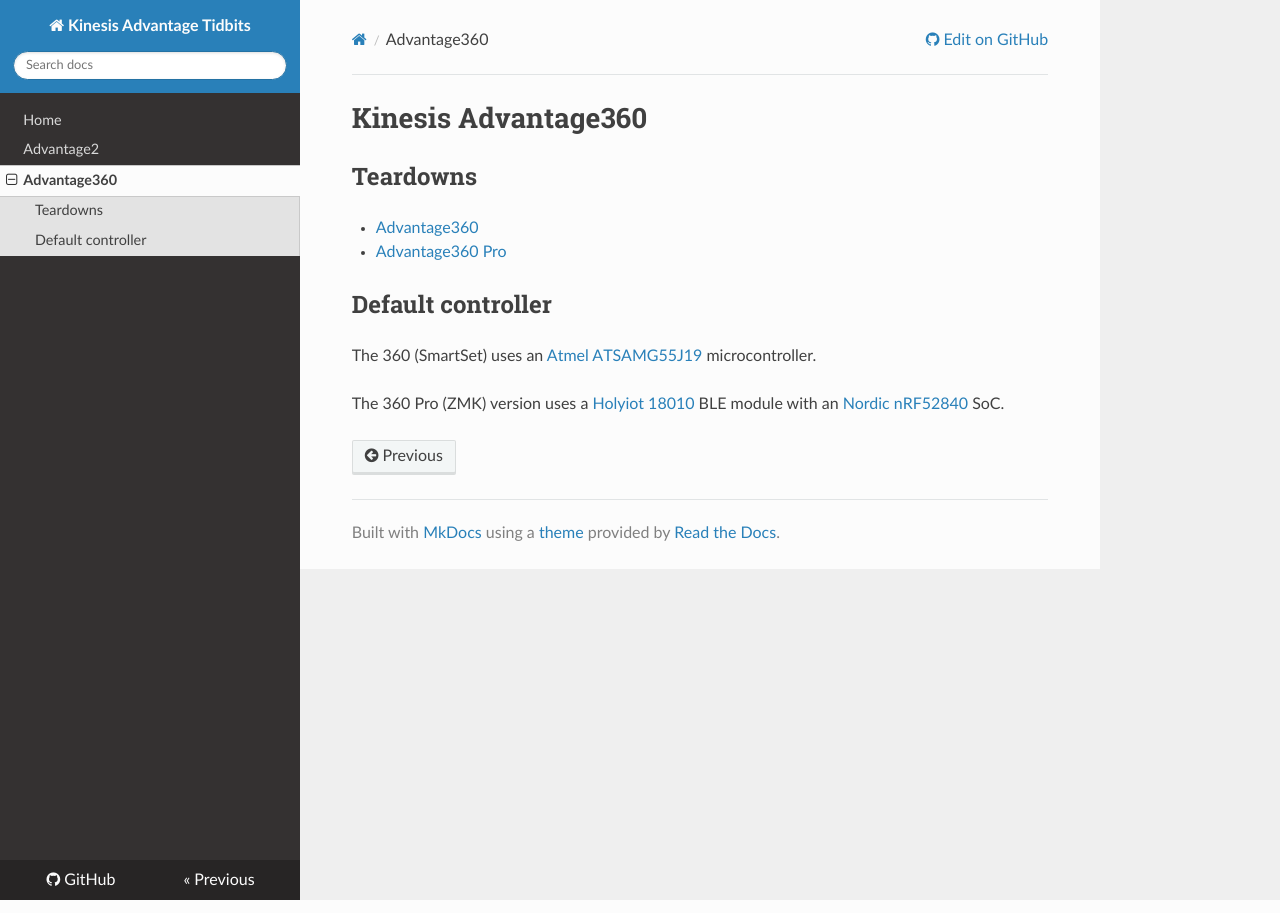
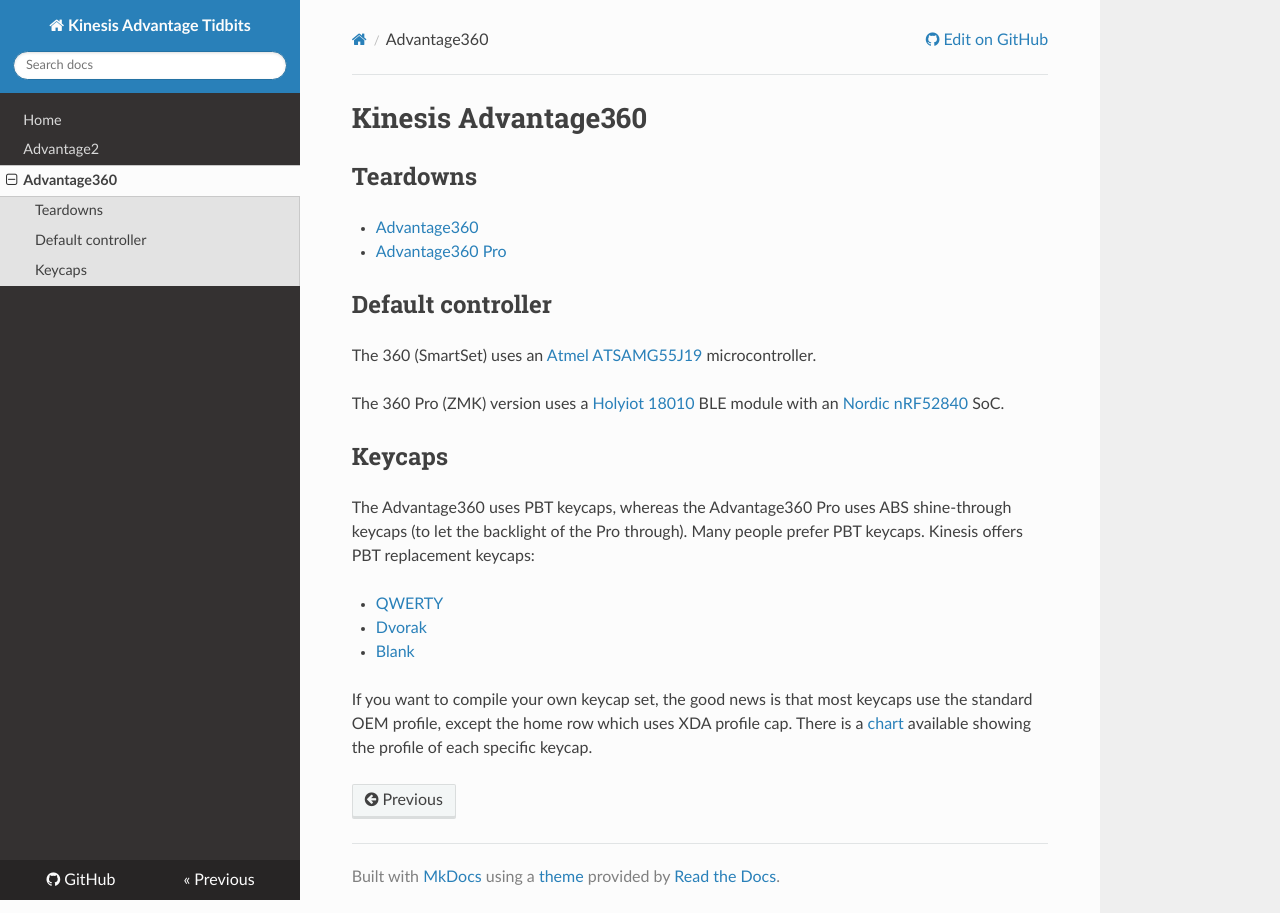
Before and after one commit to danieldk/kinesis-advantage, an MkDocs documentation site: the page built from docs/advantage360.md, in a window 1280 px wide. Built offline with MkDocs 1.6.1, drawn with Linux system fonts in a browser that asks for light colours; nearby versions of some CDN libraries.

Commit message:
Advantage360 keycaps

```diff
--- a/docs/advantage360.md
+++ b/docs/advantage360.md
@@ -12,3 +12,19 @@
 The 360 Pro (ZMK) version uses a [Holyiot
 18010](http://www.holyiot.com/eacp_view.asp?id=278) BLE module with an [Nordic
 nRF52840](https://www.nordicsemi.com/products/nrf52840) SoC.
+
+## Keycaps
+
+The Advantage360 uses PBT keycaps, whereas the Advantage360 Pro uses ABS
+shine-through keycaps (to let the backlight of the Pro through). Many people
+prefer PBT keycaps. Kinesis offers PBT replacement keycaps:
+
+* [QWERTY](https://kinesis-ergo.com/shop/kc360-qw/)
+* [Dvorak](https://kinesis-ergo.com/shop/kc360-dv/)
+* [Blank](https://kinesis-ergo.com/shop/kc360-bk/)
+
+If you want to compile your own keycap set, the good news is that most keycaps
+use the standard OEM profile, except the home row which uses XDA profile cap.
+There is a
+[chart](https://preview.redd.it/nkh5gsd8tvaa1.jpg?width=3910&format=pjpg&auto=webp&v=enabled&s=55788079dde9978e0dd3f3ef2b30d33210fd9223)
+available showing the profile of each specific keycap.
```
